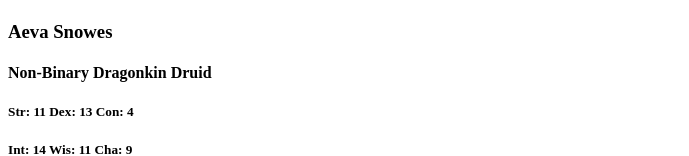
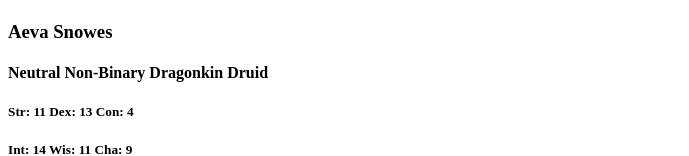
Before and after one commit to JackMDowling/dnd5egenerator, a React app: page / in a window 1280 px wide. Shown: the part 368-524 px from the top of the page, without its empty margins (0-689 px from the left). Built offline with nearby package versions, Linux system fonts and the light colour scheme; the HTML template or start-up script is replaced by a standard one.

Commit message:
one more bug

```diff
--- a/client/src/CharSheet.jsx
+++ b/client/src/CharSheet.jsx
@@ -15,7 +15,7 @@
             <div>
              <div id="centerText">
             <h3>{c.name}</h3>
-            <h4>{c.gender}    {c.race}    {c.class}</h4>
+            <h4>{c.alignment}    {c.gender}    {c.race}    {c.class}</h4>
             <h5>Str: {c.str}   Dex: {c.dex} Con:   {c.con}</h5>
             <h5>Int: {c.int}   Wis: {c.wis}   Cha: {c.cha}</h5>
             </div>
--- a/client/src/SavedChar.jsx
+++ b/client/src/SavedChar.jsx
@@ -14,7 +14,7 @@
             <div>
                 <div id="centerText">
             <h3>{c.name}</h3>
-            <h4>{c.gender}    {c.race}    {c.class}</h4>
+            <h4>{c.alignment}    {c.gender}    {c.race}    {c.class}</h4>
             <h5>Str: {c.str}   Dex: {c.dex} Con:   {c.con}</h5>
             <h5>Int: {c.int}   Wis: {c.wis}   Cha: {c.cha}</h5>
             </div>
--- a/client/src/data/data.js
+++ b/client/src/data/data.js
@@ -1,7 +1,7 @@
 const data = {
     classes: ['Artificer', 'Barbarian', 'Bard', 'Cleric', 'Druid', 'Fighter', 'Monk', 'Paladin', 'Ranger', 'Rogue', 'Sorceror', 'Warlock', 'Wizard'],
     races: ['Dragonkin', 'Dwarf', 'Elf', 'Gnome', 'Half-Elf', 'Halfling', 'Half-Orc', 'Human', 'Tiefling'],
-    alignment: ['LG', 'LN', 'LE', 'NG', 'TN', 'NE', 'CG', 'CN', 'CE'],
+    alignment: ['Lawful Good', 'Lawful Neutral', 'Lawful Evil', 'NeutralG', 'Neutral', 'Neutral Evil', 'Chaotic Good', 'Chaotic Neutral', 'Chaotic Evil'],
 }
 
 export default data
```
